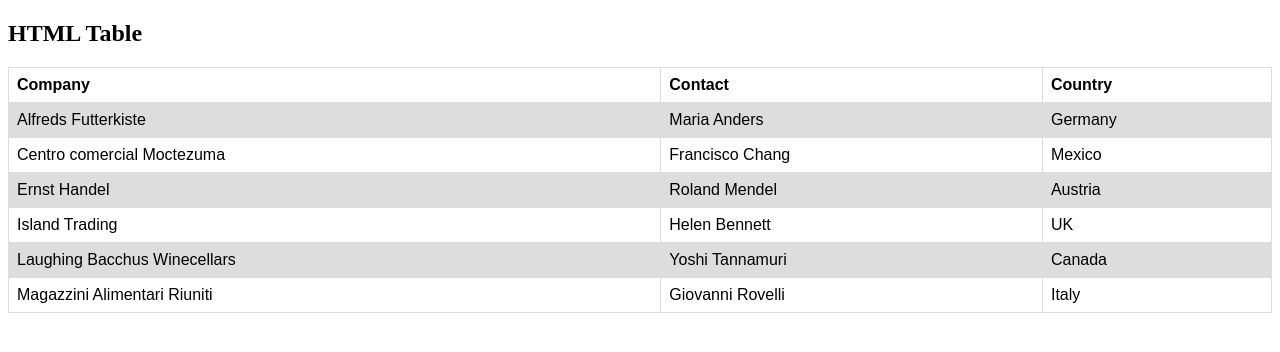
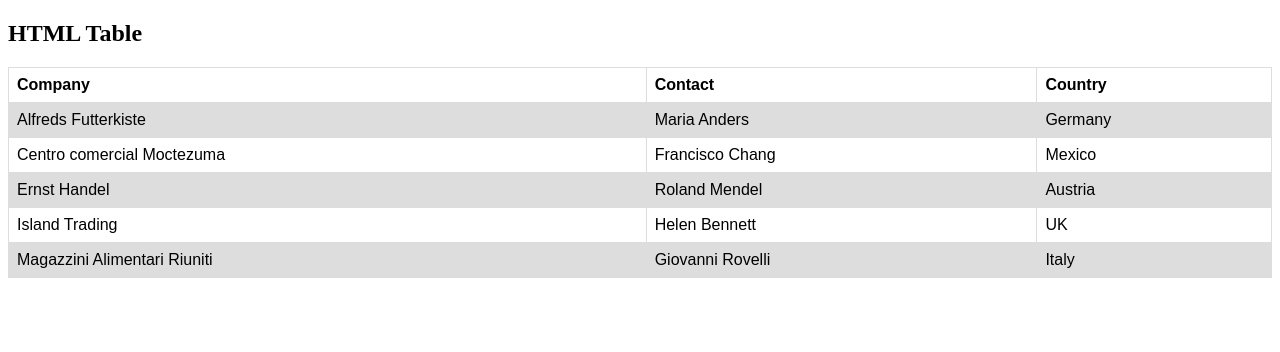
Before and after one commit to bhaveshjnariya/shuffle, a plain HTML site: page index.html in a window 1280 px wide. Drawn offline with Linux system fonts and the light colour scheme.

Commit message:
One entry removed

```diff
--- a/index.html
+++ b/index.html
@@ -50,11 +50,6 @@ tr:nth-child(even) {
     <td>UK</td>
   </tr>
   <tr>
-    <td>Laughing Bacchus Winecellars</td>
-    <td>Yoshi Tannamuri</td>
-    <td>Canada</td>
-  </tr>
-  <tr>
     <td>Magazzini Alimentari Riuniti</td>
     <td>Giovanni Rovelli</td>
     <td>Italy</td>
```
